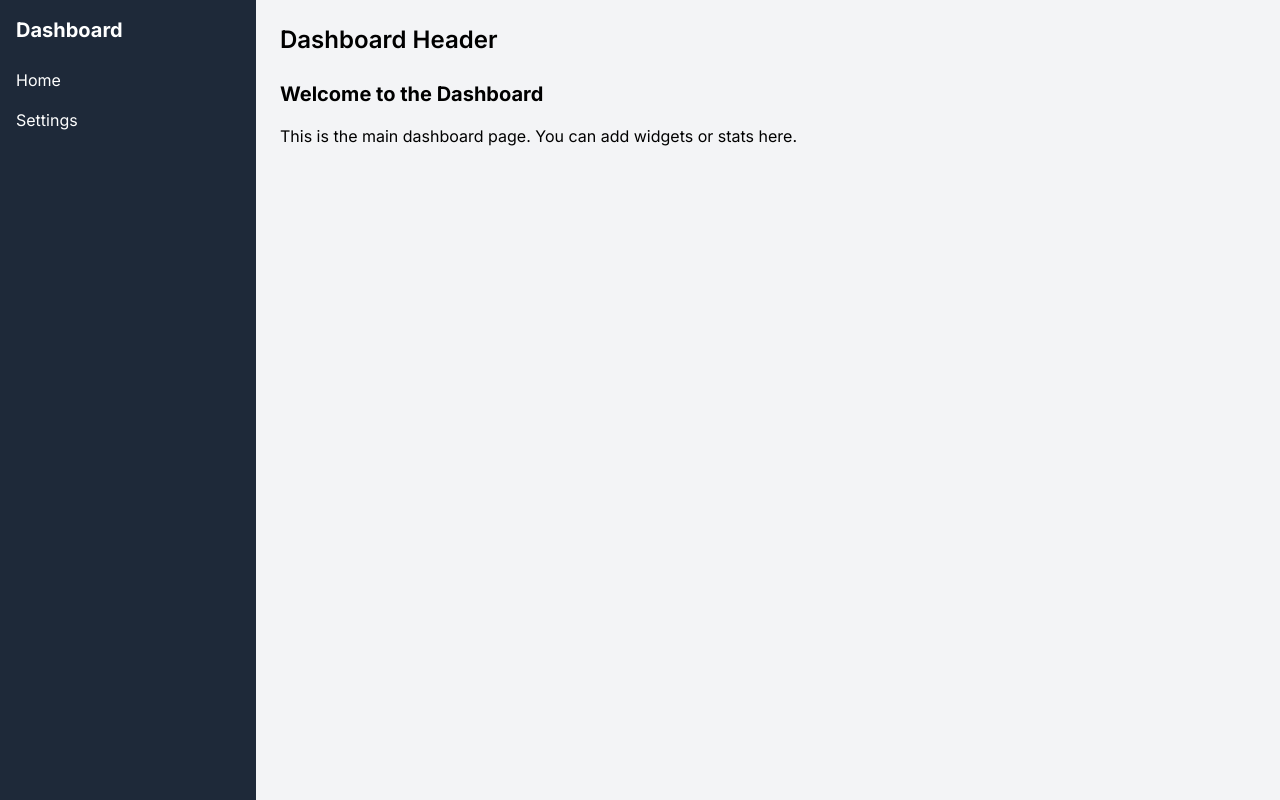
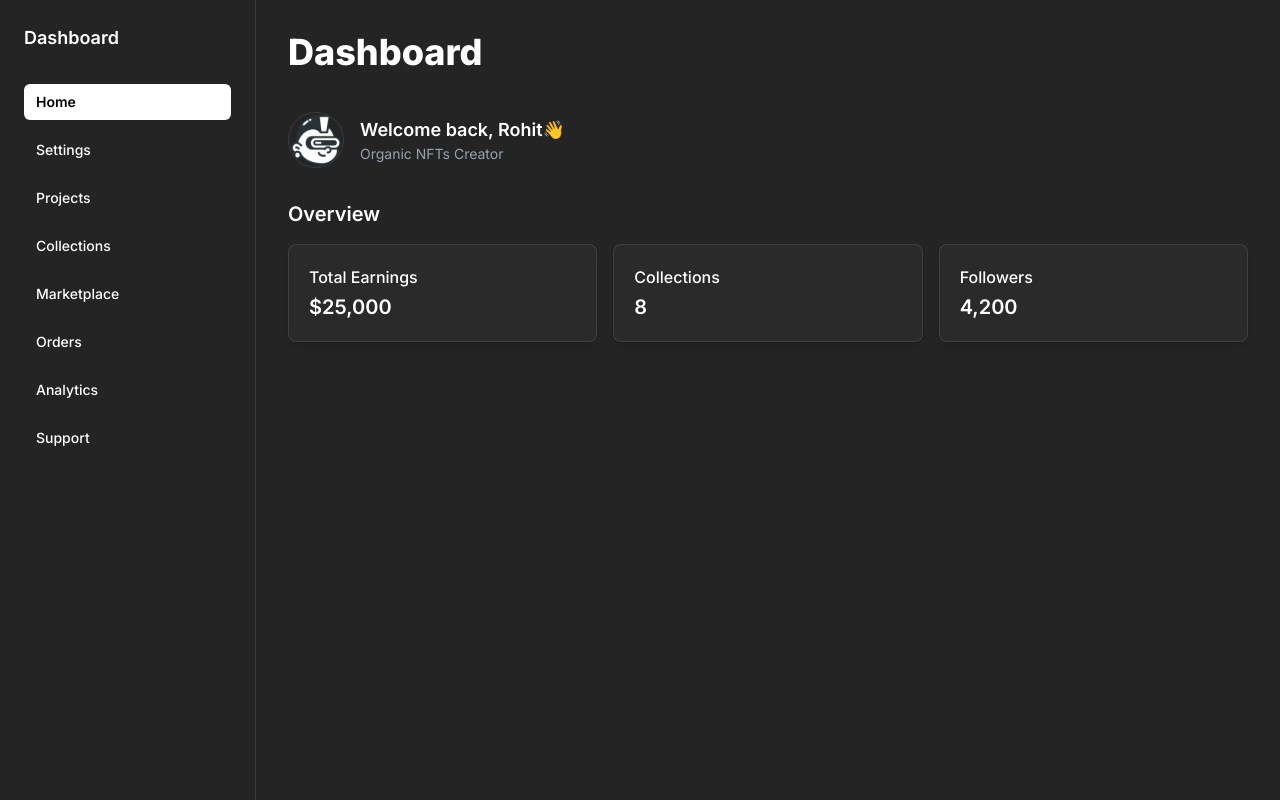
Before and after one commit to rohit-lagom/organic-nft, a Next.js app: page /dashboard in a window 1280 px wide. Built offline with nearby package versions, Linux system fonts and the light colour scheme.

Commit message:
fix (dashboard): dashboard added

```diff
--- /dev/null
+++ b/src/app/dashboard/_components/sidebar/sidebar.jsx
@@ -0,0 +1,43 @@
+'use client';
+
+import Link from 'next/link';
+import { usePathname } from 'next/navigation';
+
+const navItems = [
+  { title: 'Home', href: '/dashboard' },
+  { title: 'Settings', href: '/dashboard/settings' },
+  { title: 'Projects', href: '/dashboard/projects' },
+  { title: 'Collections', href: '/dashboard/collections' },
+  { title: 'Marketplace', href: '/dashboard/marketplace' },
+  { title: 'Orders', href: '/dashboard/orders' },
+  { title: 'Analytics', href: '/dashboard/analytics' },
+  { title: 'Support', href: '/dashboard/support' },
+];
+
+export default function Sidebar() {
+  const pathname = usePathname();
+
+  return (
+    <aside className="w-64 bg-[#242424] border-r border-white/10 p-6 min-h-screen">
+      <h2 className="text-lg font-semibold mb-8 text-white">Dashboard</h2>
+      <nav className="flex flex-col gap-3">
+        {navItems.map((item, idx) => {
+          const isActive = pathname === item.href;
+          return (
+            <Link
+              key={idx}
+              href={item.href}
+              className={`block px-3 py-2 rounded-md text-sm font-medium transition ${
+                isActive
+                  ? 'bg-white text-black font-semibold'
+                  : 'text-white hover:bg-white/10'
+              }`}
+            >
+              {item.title}
+            </Link>
+          );
+        })}
+      </nav>
+    </aside>
+  );
+}
--- a/src/app/dashboard/layout.js
+++ b/src/app/dashboard/layout.js
@@ -1,33 +1,13 @@
-export const metadata = {
-  title: "Dashboard",
-  description: "Dashboard section with sidebar and header",
-};
+import Sidebar from '@/app/dashboard/_components/sidebar/sidebar';
 
 export default function DashboardLayout({ children }) {
   return (
     <div className="flex min-h-screen">
-      {/* Sidebar */}
-      <aside className="w-64 bg-gray-800 text-white p-4">
-        <h2 className="text-xl font-bold mb-6">Dashboard</h2>
-        <nav className="flex flex-col gap-4">
-          <a href="/dashboard" className="hover:text-gray-300">
-            Home
-          </a>
-          <a href="/dashboard/settings" className="hover:text-gray-300">
-            Settings
-          </a>
-          {/* Add more sidebar links here */}
-        </nav>
-      </aside>
-
-      {/* Main content */}
-      <div className="flex-1 bg-gray-100 p-6">
-        {/* Header */}
-        <header className="mb-6">
-          <h1 className="text-2xl font-semibold">Dashboard Header</h1>
+      <Sidebar/>
+      <div className="flex-1 bg-[#242424] text-white p-8">
+        <header className="mb-10">
+          <h1 className="text-4xl font-extrabold">Dashboard </h1>
         </header>
-
-        {/* Page Content */}
         <main>{children}</main>
       </div>
     </div>
--- a/src/app/dashboard/page.js
+++ b/src/app/dashboard/page.js
@@ -1,8 +1,41 @@
-export default function Dashboard() {
+'use client';
+
+import Image from 'next/image';
+
+export default function DashboardHome() {
   return (
     <div>
-      <h2 className="text-xl font-bold mb-4">Welcome to the Dashboard</h2>
-      <p>This is the main dashboard page. You can add widgets or stats here.</p>
+      <div className="flex items-center gap-4 mb-8">
+        <Image
+          src="/Logo.png"
+          alt="User Avatar"
+          width={56}
+          height={56}
+          className="rounded-full border border-white/10"
+        />
+        <div>
+          <h2 className="text-lg font-semibold text-white">Welcome back, Rohit👋</h2>
+          <p className="text-gray-400 text-sm">Organic NFTs Creator</p>
+        </div>
+      </div>
+
+      <h3 className="text-xl font-semibold mb-4 text-white">Overview</h3>
+
+      <div className="grid grid-cols-1 md:grid-cols-3 gap-4">
+        {[
+          { label: 'Total Earnings', value: '$25,000' },
+          { label: 'Collections', value: '8' },
+          { label: 'Followers', value: '4,200' },
+        ].map((item, idx) => (
+          <div
+            key={idx}
+            className="p-5 rounded-lg bg-[#2a2a2a] border border-white/10 shadow-md"
+          >
+            <h4 className="text-white text-base font-medium mb-1">{item.label}</h4>
+            <p className="text-white text-xl font-semibold">{item.value}</p>
+          </div>
+        ))}
+      </div>
     </div>
   );
 }
```
Also changed, not shown: public/Logo.png (added).
